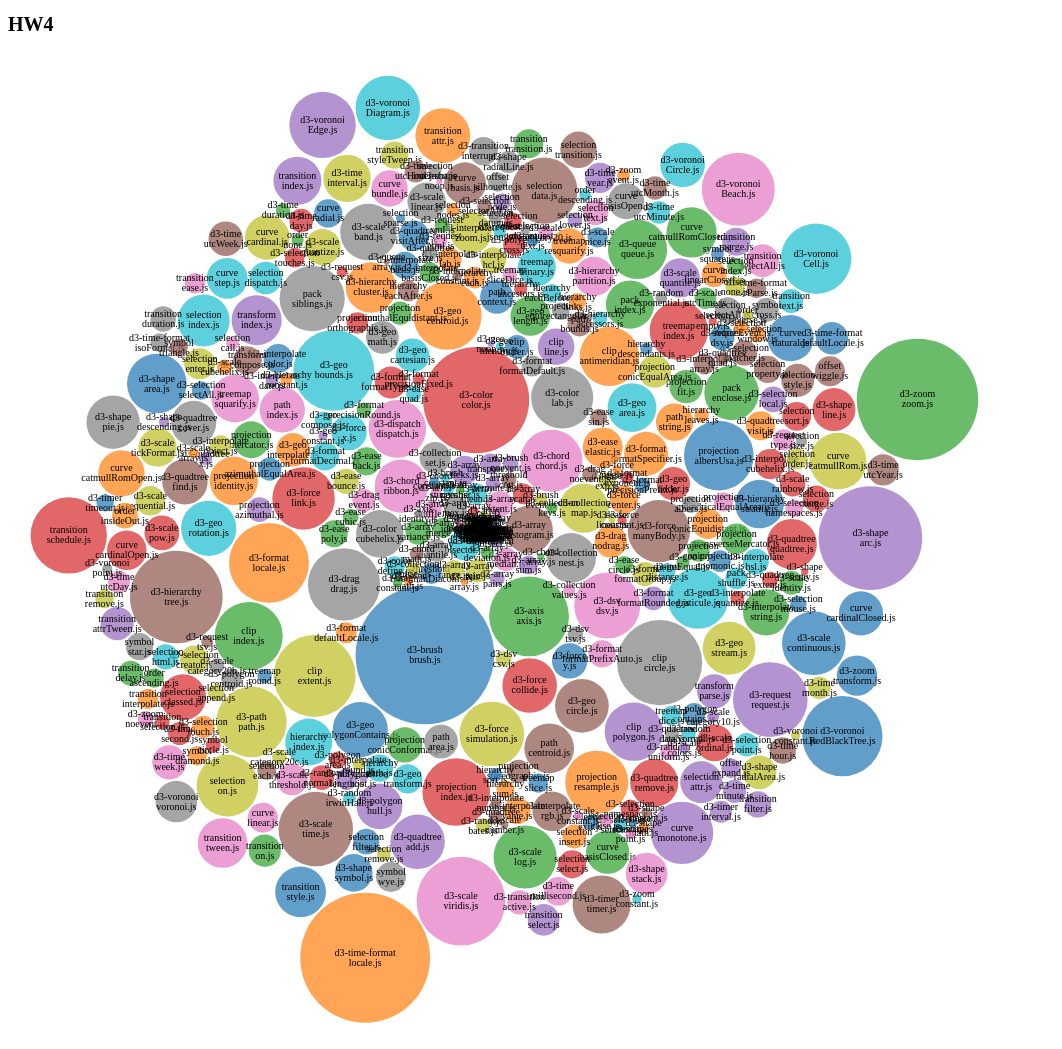
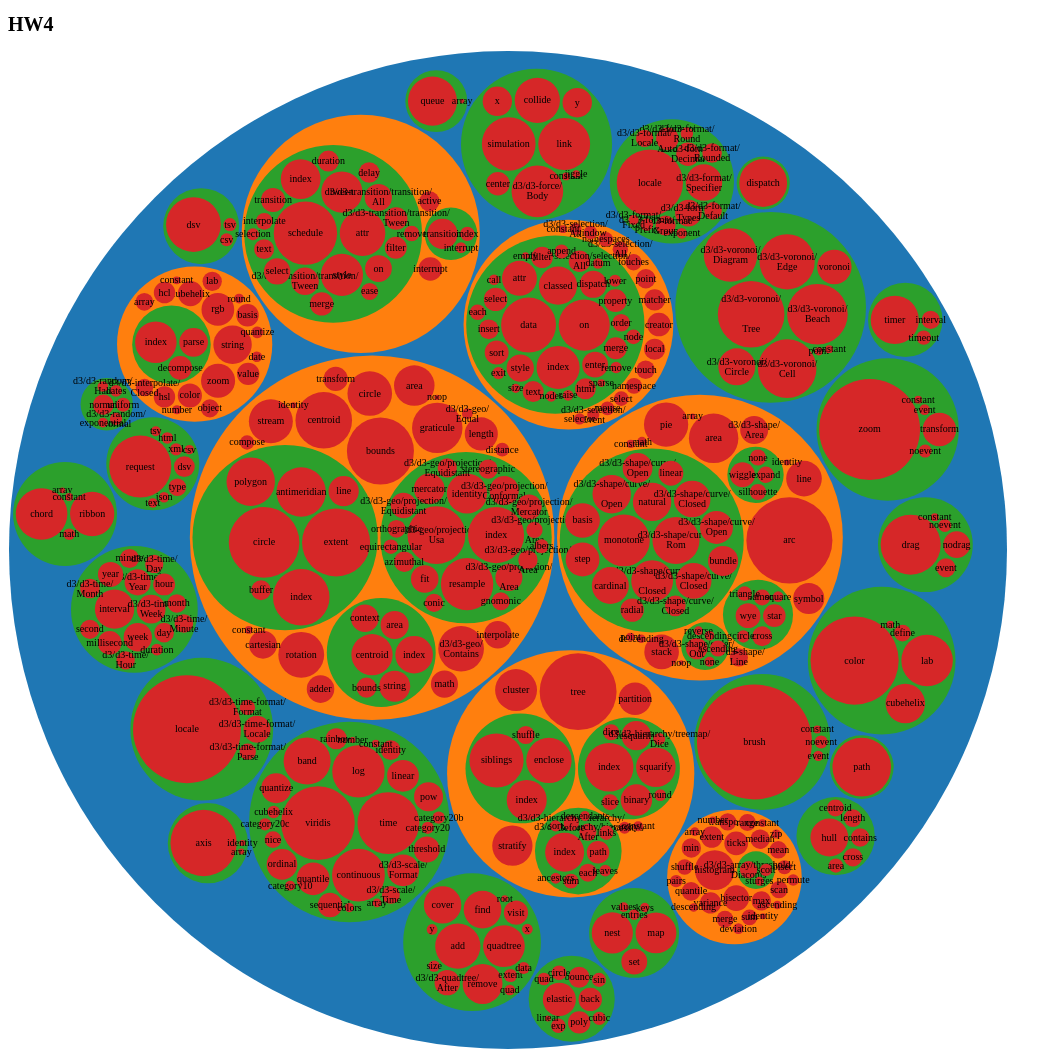
Before and after one commit to taiweituan/d3-practices, a plain HTML site: page index.html in a window 1280 px wide. Shown: the whole page, without its empty margins (0-1062 px from the left). Drawn offline with nearby package versions, Linux system fonts and the light colour scheme.

Commit message:
2nd version bubble finished

```diff
--- a/index.html
+++ b/index.html
@@ -20,9 +20,8 @@
 
 <script src="https://d3js.org/d3.v5.min.js"></script>
 <script src="./d3codetree.csv.js"></script>
-<script src="./utilties.js"></script>
-<!-- <script src="./bubbleChart.js"></script> -->
 <script>
+
 // ******************************************
 // JS Starts here
 // ******************************************
@@ -37,63 +36,64 @@ var data = d3.csvParse(d3CodeTreeCSVText,
         d.size = +d.size;
         return d;
 });
-data = csvToBubble(bubbleSvg, data);
+
+data = csvToTree(bubbleSvg, data);
 
 // processing data
-var barChart = BarChartVis();
 var bubbleChrt = bubbleChartVis();
+// var barChart = BarChartVis();
+
 bubbleChrt.drawBubbleChart(bubbleSvg, data);
 
-bubbleChrt.dispatch.on("selected",function(selectedPath) {
-    barChart.drawBarChart(barSvg,getSiblingData(data,selectedPath))
-});
+// bubbleChrt.dispatch.on("selected",function(selectedPath) {
+//     barChart.drawBarChart(barSvg,getSiblingData(data,selectedPath))
+// });
 
 
+// ******************************************
+// End of main()
+// ******************************************
 
 function bubbleChartVis() {
     var newBubbleChart ={
-        drawBubbleChart: function(svg, root) {
+        drawBubbleChart: function(svg, data) {
             var width = +svg.attr("width"),
                 height = +svg.attr("height");
+
+            var pack = (data) => d3.pack()
+                    .size([width - 2, height - 2])
+                    .padding(3)(d3.hierarchy(data)
+                    .sum(d => d.value)
+                    .sort((a, b) => b.value - a.value));
+
             var color = d3.scaleOrdinal(d3.schemeCategory10);
             var format = d3.format(",d");
 
             // beginning of bubbles
-            var leaf = svg.selectAll("a")
-                .data(root.leaves())
-                .join("a")
-                .attr("transform", d => `translate(${d.x + 1},${d.y + 1})`)
-                .on("click", function(d) {
-                    return newBubbleChart.dispatch.call("selected", {}, d.data.path);
-                });
+            var root = pack(data);
+            const node = svg.selectAll("g")
+                .data(d3.nest().key(d => d.height).entries(root.descendants()))
+                .join("g")
+                // .attr("filter", shadow)
+                .selectAll("g")
+                .data(d => d.values)
+                .join("g")
+                .attr("transform", d => `translate(${d.x + 1},${d.y + 1})`);
 
+            node.append("circle")
+                .attr("r", d => d.r)
+                .attr("fill", d => color(d.height));
 
-            leaf.append("circle")
-                .attr("id", d => { return `circle-${d.data.size}`})
-                .attr("r", d => d.r)
-                .attr("fill-opacity", 0.7)
-                .attr("fill", function(d) {
-                    var a = d.ancestors();
-                    return color(a[0].data.path);
-                });
-
-            leaf.append("clipPath")
-                .attr("id", d => {return `clip-${d.data.size}`})
-                .append("use");
-                // .attr("xlink:href", d => d.leafUid.href);
-
+            const leaf = node.filter(d => !d.children);
             leaf.append("text")
-                .attr("clip-path", d => {return `clip-${d.data.size}`})
+                .attr("clip-path", d => d.clipUid)
                 .attr("text-anchor", "middle")
                 .selectAll("tspan")
-                .data(d => d.data.path.split("/").slice(-2))
+                .data(d => d.data.data.path.split(/(?=[A-Z][^A-Z])/g))
                 .join("tspan")
                 .attr("x", 0)
                 .attr("y", (d, i, nodes) => `${i - nodes.length / 2 + 0.8}em`)
-                .text(d => d);
-
-            leaf.append("title")
-                .text(d => `${d.data.title}\n${format(d.value)}`);
+                .text(d =>  { return d.substring(d.lastIndexOf("/") + 1, d.lastIndexOf(".")); });
         },
         dispatch: d3.dispatch("selected")
 
@@ -141,25 +141,6 @@ function BarChartVis() {
     return newBC;
 }
 
-
-function csvToBubble(svg, data) {
-    console.log(data);
-
-    var width = +svg.attr("width"),
-        height = +svg.attr("height");
-
-
-    var result = d3.pack()
-        .size([width - 2, height - 2])
-        .padding(2)(d3.hierarchy({children: data})
-        .sum(d => d.size))
-        .sort(function(a, b) { return b.value - a.value; });
-    console.log(result);
-
-    return result;
-}
-
-
 function getSiblingData(node, searchStr) {
     // separate the piece of the search path we're looking for from the rest
     var firstSep = searchStr.indexOf("/");
@@ -179,6 +160,19 @@ function getSiblingData(node, searchStr) {
     }
 }
 
+function csvToTree(svg, csvData) {
+    var width = +svg.attr("width"),
+        height = +svg.attr("height");
+
+    var root = d3.stratify()
+        .id(function(d) { return d.path; })
+        .parentId(function(d) { return d.path.substring(0, d.path.lastIndexOf("/")); })
+        (csvData)
+        .sum(function(d) { return d.size; })
+        .sort(function(a, b) { return b.height - a.height || b.value - a.value; });
+    return root;
+}
+
 
 </script>
 </body>
```
